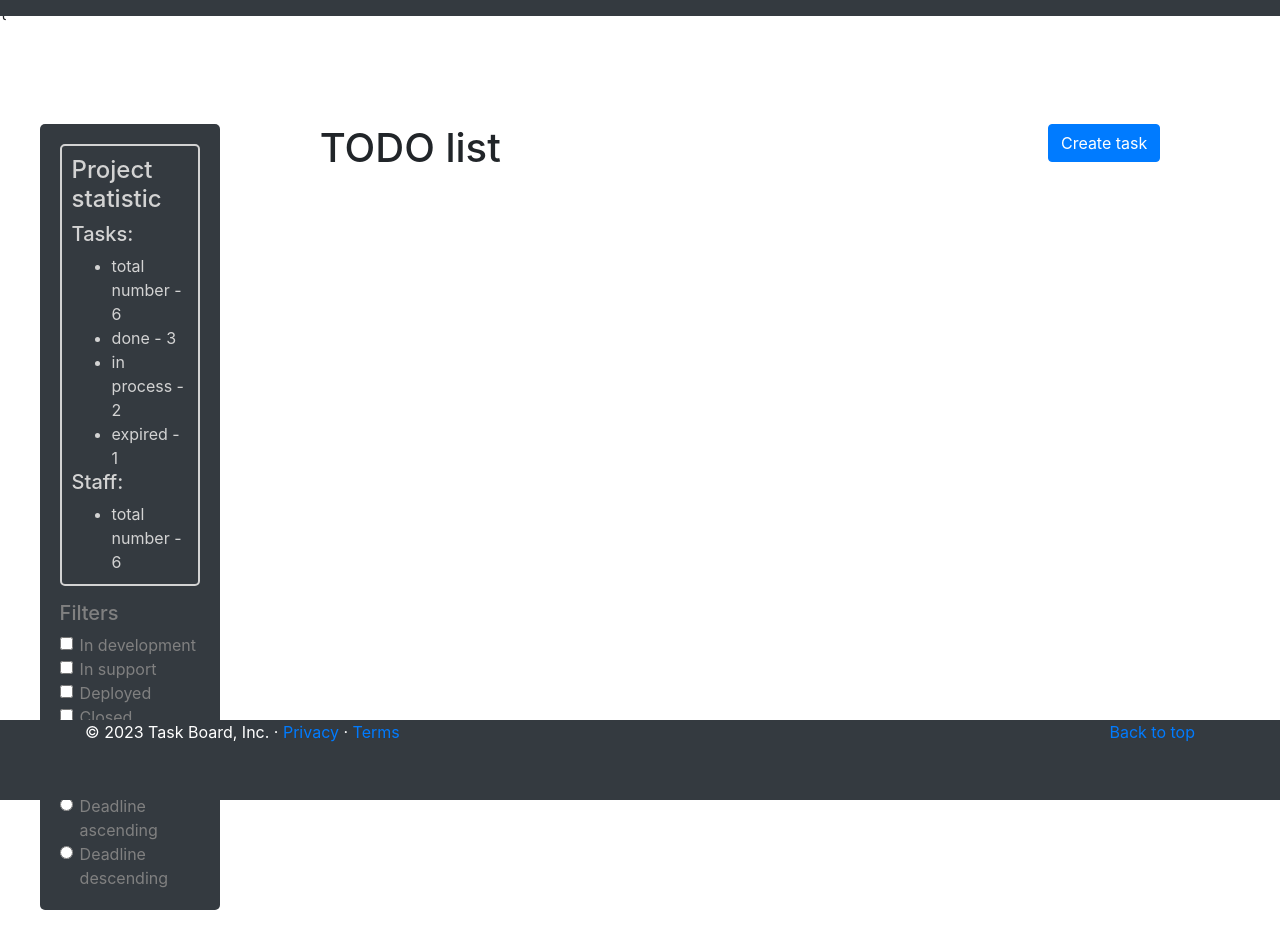
After one commit to ZhAlexR/Task-manager, a Django app: template templates/manager/index.html in a window 1280 px wide. The commit adds this page. Run offline with Django 4.2, Linux system fonts and the light colour scheme; the template is opened without the code that fills it, so the values that code supplies are empty; some libraries are stand-ins or nearby versions.

Commit message:
Created index.html and sidebar.html, refactored base.html

```diff
--- a/static/css/styles.css
+++ b/static/css/styles.css
@@ -15,8 +15,9 @@
         display: flex;
         -ms-flex-wrap: wrap;
         flex-wrap: wrap;
-        margin-right: -100px;
-        margin-left: -15px;
+        margin-right: 15px;
+        margin-left: 15px;
+        margin-top: 100px;
     }
 
     header {
--- a/templates/base.html
+++ b/templates/base.html
@@ -5,126 +5,22 @@
   <meta name="viewport" content="width=device-width, initial-scale=1.0">
   <title>Project detail page</title>
   <link rel="stylesheet" href="https://cdnjs.cloudflare.com/ajax/libs/twitter-bootstrap/4.6.0/css/bootstrap.min.css">
+  {{% load static %}
+  <link rel="stylesheet" href="{% static "css/styles.css" %}">
 
 </head>
 <body>
   <header>
     <nav class="navbar navbar-expand-md navbar-dark bg-dark fixed-top">
-      <a class="navbar-brand" href="#">Task Board</a>
-      <button class="navbar-toggler" type="button" data-toggle="collapse" data-target="#navbarCollapse" aria-controls="navbarCollapse" aria-expanded="false" aria-label="Toggle navigation">
-        <span class="navbar-toggler-icon"></span>
-      </button>
-      <div class="collapse navbar-collapse" id="navbarCollapse">
-        <ul class="navbar-nav mr-auto">
-          <li class="nav-item active">
-            <a class="nav-link" href="#">All projects</a>
-          </li>
-          <li class="nav-item">
-            <a class="nav-link" href="#">My projects</a>
-          </li>
-          <li class="nav-item">
-            <a class="nav-link" href="#">My tasks</a>
-          </li>
-          <li class="nav-item">
-            <a class="nav-link" href="#">My tasks</a>
-          </li>
 
-        </ul>
-          <button class="btn btn-outline-light mx-2">
-            Create project
-          </button>
-          <button class="btn btn-outline-light mx-2">
-            Create task
-          </button>
-
-
-        <ul class="navbar-nav ml-auto">
-          <li class="nav-item">
-            <a class="nav-link" href="#">Username</a>
-          </li>
-          <li class="nav-item">
-            <a class="nav-link" href="#">Login</a>
-          </li>
-          <li class="nav-item">
-            <a class="nav-link" href="#">Logout</a>
-          </li>
-        </ul>
-        <form class="form-inline">
-          <input class="form-control mr-sm-2" type="text" placeholder="Search" aria-label="Search">
-          <button class="btn btn-outline-light mx-2 " type="submit">Search</button>
-        </form>
-      </div>
     </nav>
   </header>
 
   <main role="main" class="container-body">
     <div class="row">
-
-      <div class="col-md-3 sidebar">
-        <div class="project-info">
-          <h4>Project statistic</h4>
-          <h5>Tasks:</h5>
-          <ul class="form-check-label">
-            <li>total number - 6</li>
-            <li>done - 3</li>
-            <li>in process - 2</li>
-            <li>expired - 1</li>
-          </ul>
-          <h5>Staff:</h5>
-          <ul class="form-check-label">
-            <li>total number - 6</li>
-          </ul>
-        </div>
-        <form>
-          <h5 >Filters</h5>
-          <div class="form-check">
-            <input class="form-check-input" type="checkbox" value="1" id="in-dev-filter">
-            <label class="form-check-label" for="in-dev-filter">
-              In development
-            </label>
-          </div>
-          <div class="form-check">
-            <input class="form-check-input" type="checkbox" value="2" id="in-support-filter">
-            <label class="form-check-label" for="in-support-filter">
-              In support
-            </label>
-          </div>
-          <div class="form-check">
-            <input class="form-check-input" type="checkbox" value="3" id="deployed-filter">
-            <label class="form-check-label" for="deployed-filter">
-              Deployed
-            </label>
-          </div>
-          <div class="form-check">
-            <input class="form-check-input" type="checkbox" value="4" id="closed-filter">
-            <label class="form-check-label" for="closed-filter">
-              Closed
-            </label>
-          </div>
-          <hr>
-          <h5>Sort by</h5>
-          <div class="form-check">
-            <input class="form-check-input" type="radio" name="sort-by" value="asc" id="sort-asc">
-            <label class="form-check-label" for="sort-asc">
-              Deadline ascending
-            </label>
-          </div>
-          <div class="form-check">
-            <input class="form-check-input" type="radio" name="sort-by" value="desc" id="sort-desc">
-            <label class="form-check-label" for="sort-desc">
-              Deadline descending
-            </label>
-          </div>
-        </form>
-      </div>
-
-      <div class="col-md-9">
-        <main role="main" class="container-fluid">
-          <div>
-            <h1>TODO list</h1>
-          </div>
-        </main>
-      </div>
+      {% include "includes/sidebar.html" %}
+      {% block content %}
+      {% endblock %}
     </div>
   </main>
 
--- /dev/null
+++ b/templates/includes/sidebar.html
@@ -0,0 +1,57 @@
+<div class="col-md-3 sidebar">
+  <div class="project-info">
+    <h4>Project statistic</h4>
+    <h5>Tasks:</h5>
+    <ul class="form-check-label">
+      <li>total number - 6</li>
+      <li>done - 3</li>
+      <li>in process - 2</li>
+      <li>expired - 1</li>
+    </ul>
+    <h5>Staff:</h5>
+    <ul class="form-check-label">
+      <li>total number - 6</li>
+    </ul>
+  </div>
+  <form>
+    <h5 >Filters</h5>
+    <div class="form-check">
+      <input class="form-check-input" type="checkbox" value="1" id="in-dev-filter">
+      <label class="form-check-label" for="in-dev-filter">
+        In development
+      </label>
+    </div>
+    <div class="form-check">
+      <input class="form-check-input" type="checkbox" value="2" id="in-support-filter">
+      <label class="form-check-label" for="in-support-filter">
+        In support
+      </label>
+    </div>
+    <div class="form-check">
+      <input class="form-check-input" type="checkbox" value="3" id="deployed-filter">
+      <label class="form-check-label" for="deployed-filter">
+        Deployed
+      </label>
+    </div>
+    <div class="form-check">
+      <input class="form-check-input" type="checkbox" value="4" id="closed-filter">
+      <label class="form-check-label" for="closed-filter">
+        Closed
+      </label>
+    </div>
+    <hr>
+    <h5>Sort by</h5>
+    <div class="form-check">
+      <input class="form-check-input" type="radio" name="sort-by" value="asc" id="sort-asc">
+      <label class="form-check-label" for="sort-asc">
+        Deadline ascending
+      </label>
+    </div>
+    <div class="form-check">
+      <input class="form-check-input" type="radio" name="sort-by" value="desc" id="sort-desc">
+      <label class="form-check-label" for="sort-desc">
+        Deadline descending
+      </label>
+    </div>
+  </form>
+</div>
--- /dev/null
+++ b/templates/manager/index.html
@@ -0,0 +1,12 @@
+{% extends "base.html" %}
+
+{% block content %}
+  <div class="col-md-9">
+    <main role="main" class="container-fluid">
+      <div>
+        <h1 class="d-inline-block">TODO list</h1>
+        <a class="btn btn-primary float-right">Create task</a>
+      </div>
+    </main>
+  </div>
+{% endblock %}
```
